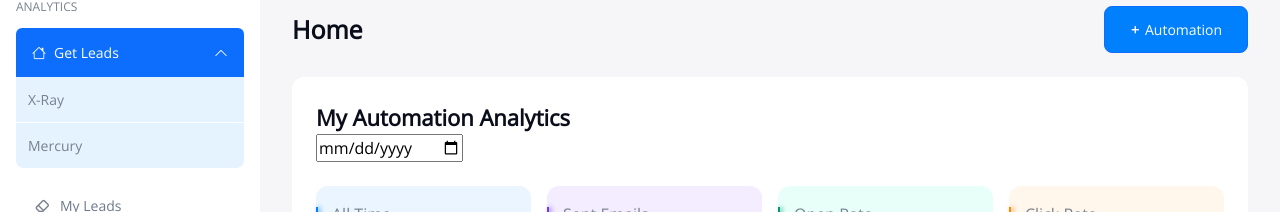
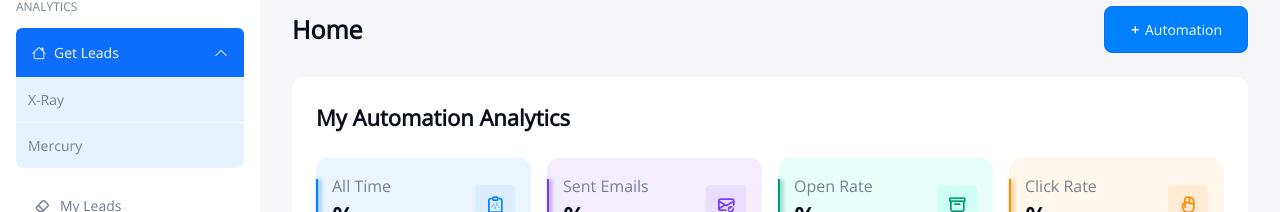
Before and after one commit to npdesai/dashboard, an Angular app: page / in a window 1280 px wide. Shown: the part 114-326 px from the top of the page. Built offline with nearby package versions, Linux system fonts and the light colour scheme; no server answers.

Commit message:
Removed unused datepicker

```diff
--- a/src/app/home/home.component.html
+++ b/src/app/home/home.component.html
@@ -14,7 +14,6 @@
                 My Automation Analytics
             </div>
             <div>
-                <input type="date" />
             </div>
         </div>
         <div class="automation-analytic-section_cards">
--- a/src/app/home/home.component.scss
+++ b/src/app/home/home.component.scss
@@ -47,7 +47,9 @@
         flex-direction: column;
         row-gap: 24px;
         &_title {
+            display: flex;
             justify-content: space-between;
+            align-items: center;
         }
         &_subtitle {
             color: #0a0e1a;
```
